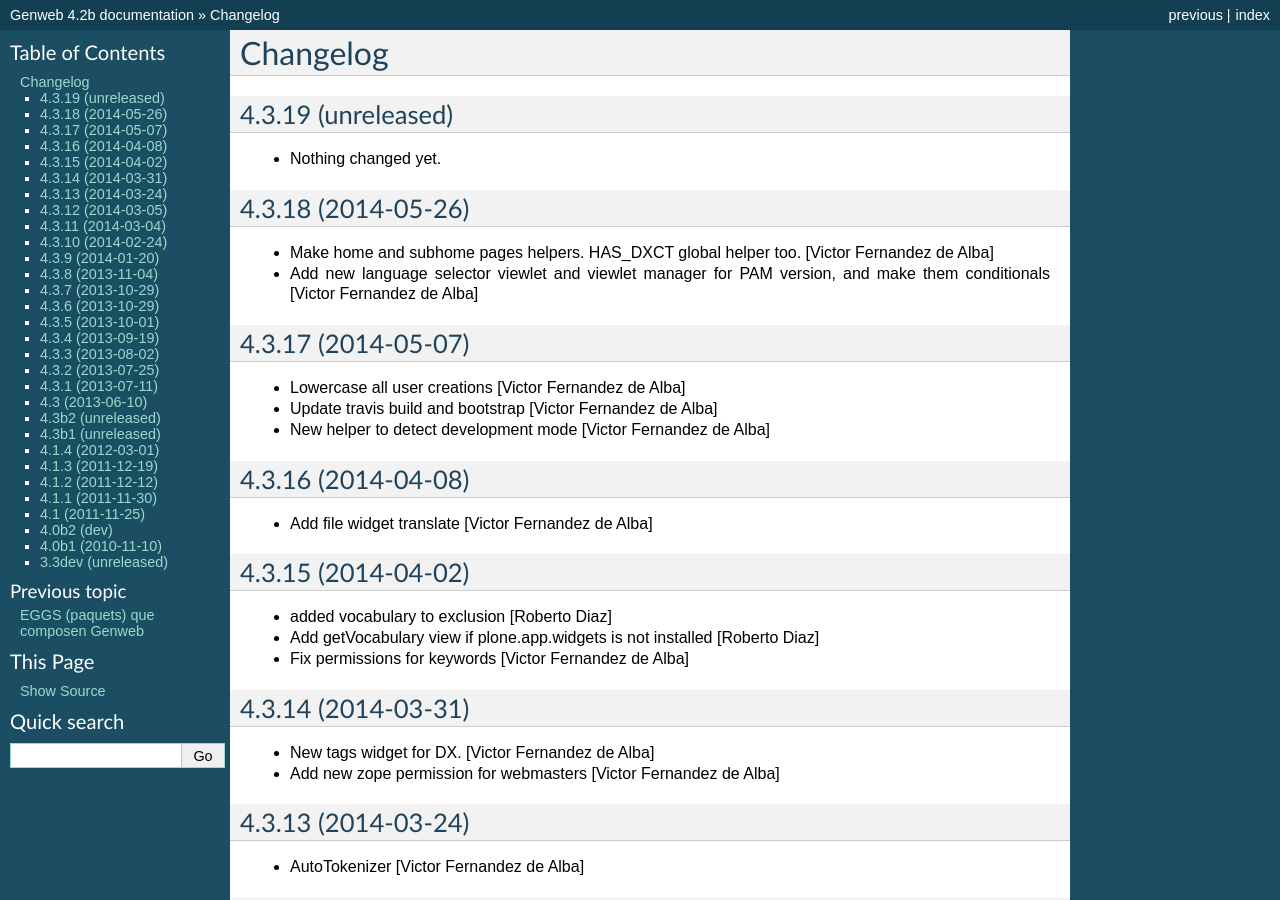
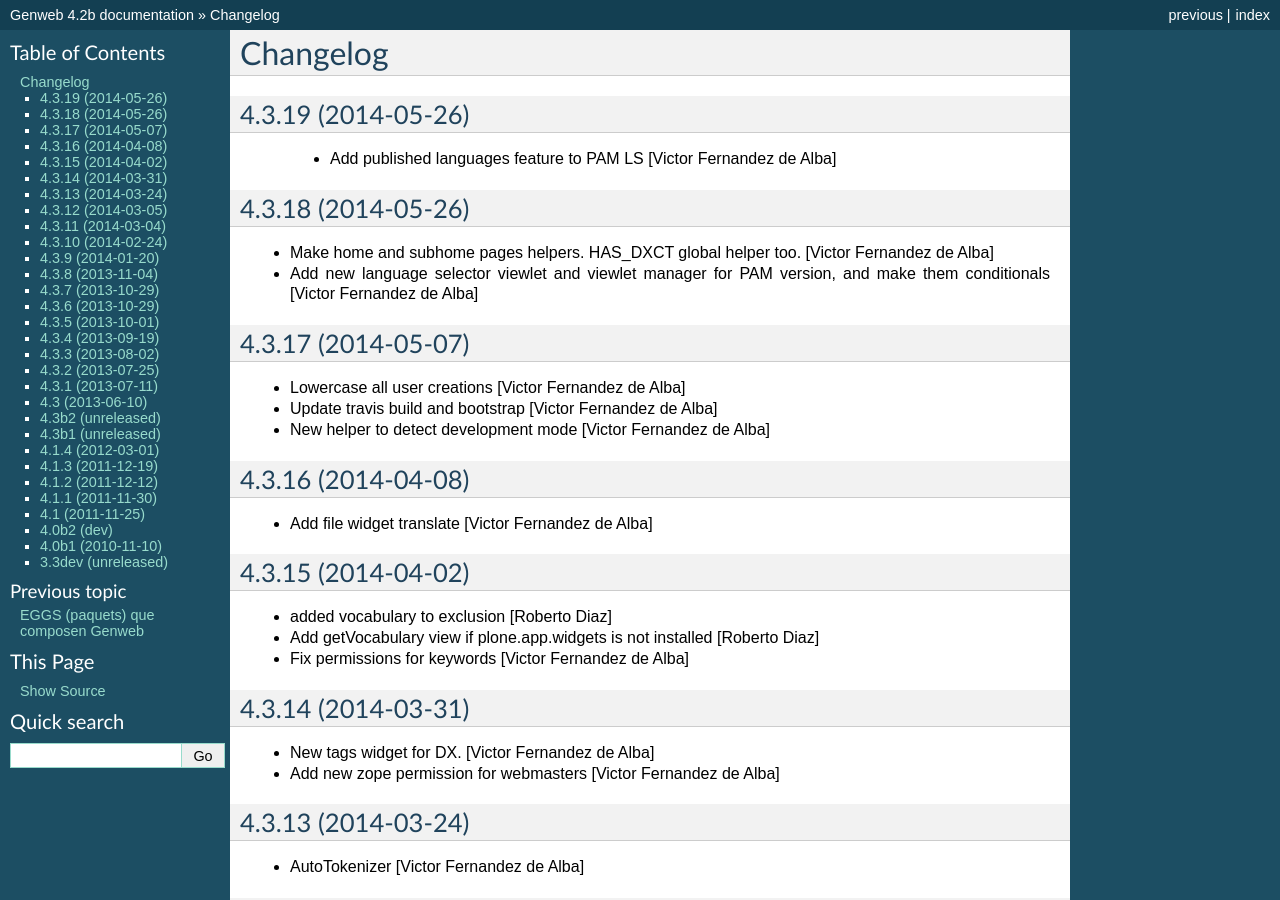
Before and after one commit to UPCnet/genweb.core, a Sphinx documentation site: the page built from docs/HISTORY.rst, in a window 1280 px wide and 900 px high. Built offline with Sphinx 7.4.7, drawn with Linux system fonts in a browser that asks for light colours.

Commit message:
Preparing release 4.3.19

```diff
--- a/docs/HISTORY.rst
+++ b/docs/HISTORY.rst
@@ -1,11 +1,10 @@
 Changelog
 =========
 
-4.3.19 (unreleased)
+4.3.19 (2014-05-26)
 -------------------
 
-- Nothing changed yet.
-
+ * Add published languages feature to PAM LS [Victor Fernandez de Alba]
 
 4.3.18 (2014-05-26)
 -------------------
--- a/setup.py
+++ b/setup.py
@@ -1,7 +1,7 @@
 from setuptools import setup, find_packages
 import os
 
-version = '4.3.19.dev0'
+version = '4.3.19'
 
 README = open("README.rst").read()
 HISTORY = open(os.path.join("docs", "HISTORY.rst")).read()
```
